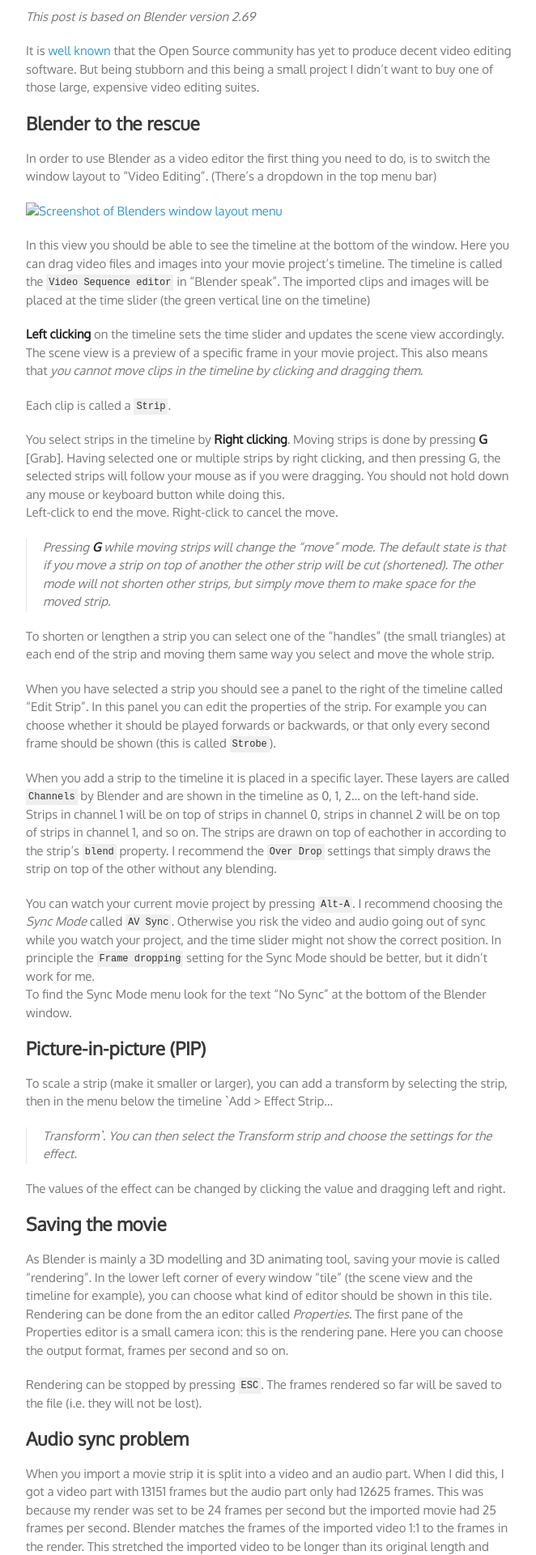
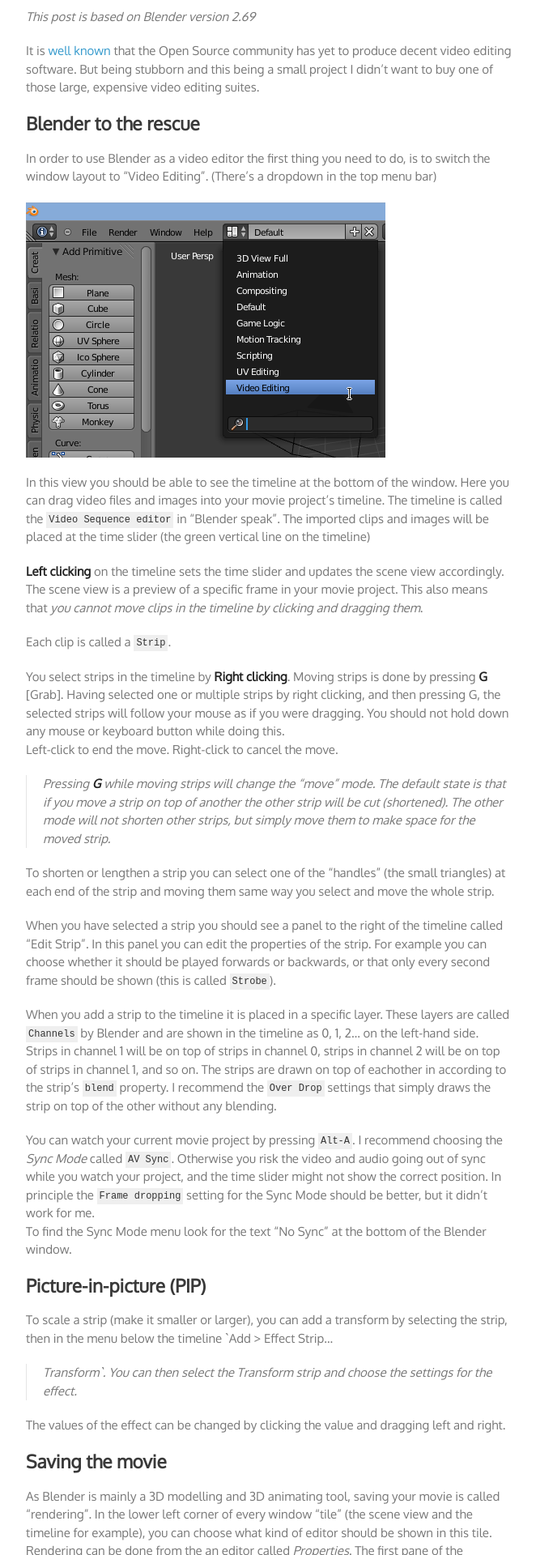
Before and after one commit to malthejorgensen/blagblogblag.com, a Jekyll site: the page built from _posts/2013-11-09-editing-videos-with-blender.md, in a window 1280 px wide. Shown: the part 310-2230 px from the top of the page at 81% size, without its empty margins (308-970 px from the left). Built offline with Jekyll 4.4.1, drawn with Linux system fonts in a browser that asks for light colours; some web fonts are replaced.

Commit message:
Posts: Fix another image link in a blog post from 2013

```diff
--- a/_posts/2013-11-09-editing-videos-with-blender.md
+++ b/_posts/2013-11-09-editing-videos-with-blender.md
@@ -23,8 +23,8 @@
 switch the window layout to "Video Editing". (There's a dropdown in the top menu
 bar)
 
-<a href="img/blender-screenshot-full.png">
-<img alt="Screenshot of Blenders window layout menu" src="img/blender-screenshot-cropped.png" style="display:block; float:none">
+<a href="/img/blender-screenshot-full.png">
+<img alt="Screenshot of Blenders window layout menu" src="/img/blender-screenshot-cropped.png" style="display:block; float:none">
 </a>
 
 In this view you should be able to see the timeline at the bottom of the window.
```
